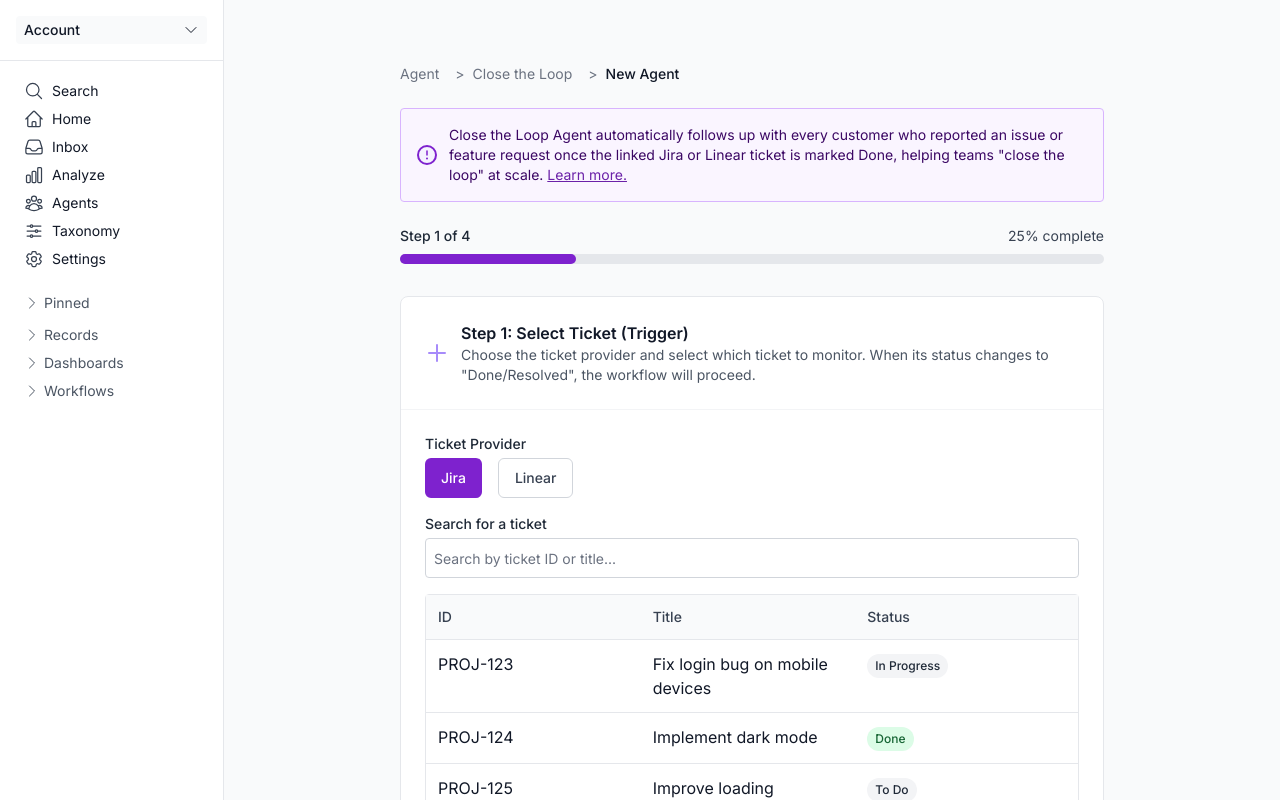
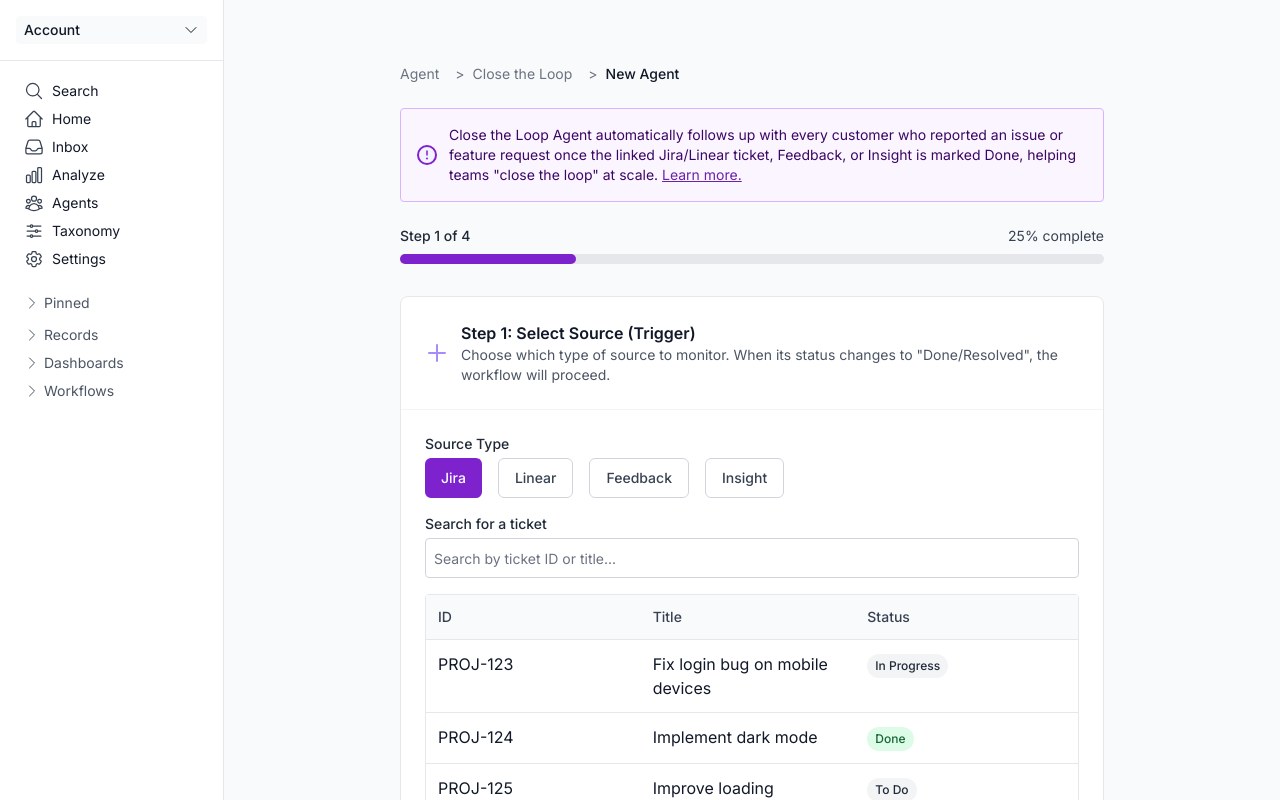
Before and after one commit to birkanicacan/proj-phx-dev, a Next.js app: page /agents/close-the-loop/new in a window 1280 px wide. Built offline with nearby package versions, Linux system fonts and the light colour scheme; sample sign-in values are in the browser's storage.

Commit message:
close the loop agent updated

```diff
--- a/app/agents/close-the-loop/new/page.tsx
+++ b/app/agents/close-the-loop/new/page.tsx
@@ -10,6 +10,8 @@ import {
   DialogTitle,
 } from '@/components/ui/dialog';
 import { useRouter } from 'next/navigation';
+import { FeedbackRecord } from '@/app/types/feedback';
+import { InsightRecord } from '@/app/types/insights';
 
 // UI components defined inline
 const Label = ({ htmlFor, className, children }: { htmlFor?: string; className?: string; children: React.ReactNode }) => (
@@ -89,9 +91,9 @@ const Checkbox = ({ id, label, checked, onChange }: { id: string, label: string,
 export default function CloseTheLoopAgentCreate() {
   const router = useRouter();
   const [currentStep, setCurrentStep] = useState(1);
-  const [ticketProvider, setTicketProvider] = useState('jira');
+  const [sourceType, setSourceType] = useState<'jira' | 'linear' | 'feedback' | 'insight'>('jira');
   const [ticketSearch, setTicketSearch] = useState('');
-  const [selectedTicket, setSelectedTicket] = useState('');
+  const [selectedSource, setSelectedSource] = useState('');
   const [feedbackChannels, setFeedbackChannels] = useState({
     zendesk: false,
     twitter: false,
@@ -118,6 +120,20 @@ export default function CloseTheLoopAgentCreate() {
     { id: 'LIN-125', title: 'Fix billing issues', status: 'Backlog' }
   ];
 
+  // Mock feedback data
+  const feedbackRecords = [
+    { id: 'FB-001', title: 'Would love to see dark mode implementation', source: 'Zendesk', status: 'New' },
+    { id: 'FB-002', title: 'App crashes when uploading large files', source: 'App Store', status: 'Investigating' },
+    { id: 'FB-003', title: 'Need better onboarding experience', source: 'Twitter', status: 'Resolved' }
+  ];
+
+  // Mock insight data
+  const insightRecords = [
+    { id: 'INS-001', title: 'Dark Mode Feature Request', category: 'Improvement', status: 'New' },
+    { id: 'INS-002', title: 'Large File Upload Issues', category: 'Complaint', status: 'In Progress' },
+    { id: 'INS-003', title: 'Mobile App Performance Issues', category: 'Complaint', status: 'In Progress' }
+  ];
+
   // Generate recipient list based on selected channels
   const generateRecipientList = () => {
     let recipients = [];
@@ -142,7 +158,7 @@ export default function CloseTheLoopAgentCreate() {
   const generateMessage = () => {
     const generatedMessage = `Dear valued customer,
 
-We wanted to let you know that the issue you reported regarding "${selectedTicket}" has been resolved.
+We wanted to let you know that the issue you reported regarding "${selectedSource}" has been resolved.
 
 Our team has worked diligently to address the concerns you raised, and we've implemented a solution that should improve your experience.
 
@@ -197,36 +213,69 @@ The Product Team`;
                 <svg width="24" height="24" fill="none" viewBox="0 0 24 24"><path d="M12 4v16m8-8H4" stroke="#a78bfa" strokeWidth="2" strokeLinecap="round"/></svg>
               </span>
               <div>
-                <div className="font-semibold text-gray-900">Step 1: Select Ticket (Trigger)</div>
-                <div className="text-gray-600 text-sm">Choose the ticket provider and select which ticket to monitor. When its status changes to "Done/Resolved", the workflow will proceed.</div>
+                <div className="font-semibold text-gray-900">Step 1: Select Source (Trigger)</div>
+                <div className="text-gray-600 text-sm">Choose which type of source to monitor. When its status changes to "Done/Resolved", the workflow will proceed.</div>
               </div>
             </div>
             <div className="p-6 space-y-4">
               <div>
-                <Label htmlFor="ticket-provider" className="block text-sm font-medium text-gray-800 mb-1">Ticket Provider</Label>
-                <div className="flex gap-4 mb-4">
+                <Label htmlFor="source-type" className="block text-sm font-medium text-gray-800 mb-1">Source Type</Label>
+                <div className="flex flex-wrap gap-4 mb-4">
                   <Button
-                    variant={ticketProvider === 'jira' ? 'default' : 'outline'}
-                    className={ticketProvider === 'jira' ? 'bg-purple-700 text-white hover:bg-purple-800' : 'border-gray-300 text-gray-700 hover:bg-gray-50 hover:text-gray-900'}
-                    onClick={() => setTicketProvider('jira')}
+                    variant={sourceType === 'jira' ? 'default' : 'outline'}
+                    className={sourceType === 'jira' ? 'bg-purple-700 text-white hover:bg-purple-800' : 'border-gray-300 text-gray-700 hover:bg-gray-50 hover:text-gray-900'}
+                    onClick={() => {
+                      setSourceType('jira');
+                      setSelectedSource('');
+                    }}
                   >
                     Jira
                   </Button>
                   <Button
-                    variant={ticketProvider === 'linear' ? 'default' : 'outline'}
-                    className={ticketProvider === 'linear' ? 'bg-purple-700 text-white hover:bg-purple-800' : 'border-gray-300 text-gray-700 hover:bg-gray-50 hover:text-gray-900'}
-                    onClick={() => setTicketProvider('linear')}
+                    variant={sourceType === 'linear' ? 'default' : 'outline'}
+                    className={sourceType === 'linear' ? 'bg-purple-700 text-white hover:bg-purple-800' : 'border-gray-300 text-gray-700 hover:bg-gray-50 hover:text-gray-900'}
+                    onClick={() => {
+                      setSourceType('linear');
+                      setSelectedSource('');
+                    }}
                   >
                     Linear
+                  </Button>
+                  <Button
+                    variant={sourceType === 'feedback' ? 'default' : 'outline'}
+                    className={sourceType === 'feedback' ? 'bg-purple-700 text-white hover:bg-purple-800' : 'border-gray-300 text-gray-700 hover:bg-gray-50 hover:text-gray-900'}
+                    onClick={() => {
+                      setSourceType('feedback');
+                      setSelectedSource('');
+                    }}
+                  >
+                    Feedback
+                  </Button>
+                  <Button
+                    variant={sourceType === 'insight' ? 'default' : 'outline'}
+                    className={sourceType === 'insight' ? 'bg-purple-700 text-white hover:bg-purple-800' : 'border-gray-300 text-gray-700 hover:bg-gray-50 hover:text-gray-900'}
+                    onClick={() => {
+                      setSourceType('insight');
+                      setSelectedSource('');
+                    }}
+                  >
+                    Insight
                   </Button>
                 </div>
               </div>
 
               <div>
-                <Label htmlFor="ticket-search" className="block text-sm font-medium text-gray-800 mb-1">Search for a ticket</Label>
+                <Label htmlFor="source-search" className="block text-sm font-medium text-gray-800 mb-1">
+                  {sourceType === 'jira' || sourceType === 'linear'
+                    ? 'Search for a ticket'
+                    : sourceType === 'feedback'
+                      ? 'Search for feedback'
+                      : 'Search for insight'
+                  }
+                </Label>
                 <Input
-                  id="ticket-search"
-                  placeholder="Search by ticket ID or title..."
+                  id="source-search"
+                  placeholder={`Search by ${sourceType === 'jira' || sourceType === 'linear' ? 'ticket ID or title' : 'ID or content'}...`}
                   value={ticketSearch}
                   onChange={(e: React.ChangeEvent<HTMLInputElement>) => setTicketSearch(e.target.value)}
                   className="w-full border border-gray-300 rounded p-2 text-gray-900 mb-4 placeholder:text-gray-500 focus:border-purple-700 focus:ring-purple-700"
@@ -235,14 +284,19 @@ The Product Team`;
                 <div className="border border-gray-200 rounded">
                   <div className="grid grid-cols-3 gap-4 p-3 border-b border-gray-200 bg-gray-50">
                     <div className="text-sm font-medium text-gray-700">ID</div>
-                    <div className="text-sm font-medium text-gray-700">Title</div>
-                    <div className="text-sm font-medium text-gray-700">Status</div>
+                    <div className="text-sm font-medium text-gray-700">
+                      {sourceType === 'jira' || sourceType === 'linear' ? 'Title' : sourceType === 'feedback' ? 'Content' : 'Title'}
+                    </div>
+                    <div className="text-sm font-medium text-gray-700">
+                      {sourceType === 'feedback' ? 'Source' : 'Status'}
+                    </div>
                   </div>
-                  {(ticketProvider === 'jira' ? jiraTickets : linearTickets).map((ticket) => (
+
+                  {sourceType === 'jira' && jiraTickets.map((ticket) => (
                     <div
                       key={ticket.id}
-                      className={`grid grid-cols-3 gap-4 p-3 border-b border-gray-200 last:border-0 hover:bg-gray-50 cursor-pointer ${selectedTicket === ticket.id ? 'bg-purple-50' : ''}`}
-                      onClick={() => setSelectedTicket(ticket.id)}
+                      className={`grid grid-cols-3 gap-4 p-3 border-b border-gray-200 last:border-0 hover:bg-gray-50 cursor-pointer ${selectedSource === ticket.id ? 'bg-purple-50' : ''}`}
+                      onClick={() => setSelectedSource(ticket.id)}
                     >
                       <div className="text-gray-900">{ticket.id}</div>
                       <div className="text-gray-900">{ticket.title}</div>
@@ -251,6 +305,58 @@ The Product Team`;
                           ticket.status === 'Done' ? 'bg-green-100 text-green-800' : 'bg-gray-100 text-gray-800'
                         }`}>
                           {ticket.status}
+                        </span>
+                      </div>
+                    </div>
+                  ))}
+
+                  {sourceType === 'linear' && linearTickets.map((ticket) => (
+                    <div
+                      key={ticket.id}
+                      className={`grid grid-cols-3 gap-4 p-3 border-b border-gray-200 last:border-0 hover:bg-gray-50 cursor-pointer ${selectedSource === ticket.id ? 'bg-purple-50' : ''}`}
+                      onClick={() => setSelectedSource(ticket.id)}
+                    >
+                      <div className="text-gray-900">{ticket.id}</div>
+                      <div className="text-gray-900">{ticket.title}</div>
+                      <div>
+                        <span className={`inline-flex items-center px-2 py-1 rounded-full text-xs font-medium ${
+                          ticket.status === 'Done' ? 'bg-green-100 text-green-800' : 'bg-gray-100 text-gray-800'
+                        }`}>
+                          {ticket.status}
+                        </span>
+                      </div>
+                    </div>
+                  ))}
+
+                  {sourceType === 'feedback' && feedbackRecords.map((feedback) => (
+                    <div
+                      key={feedback.id}
+                      className={`grid grid-cols-3 gap-4 p-3 border-b border-gray-200 last:border-0 hover:bg-gray-50 cursor-pointer ${selectedSource === feedback.id ? 'bg-purple-50' : ''}`}
+                      onClick={() => setSelectedSource(feedback.id)}
+                    >
+                      <div className="text-gray-900">{feedback.id}</div>
+                      <div className="text-gray-900">{feedback.title}</div>
+                      <div>
+                        <span className="inline-flex items-center px-2 py-1 rounded-full text-xs font-medium bg-blue-100 text-blue-800">
+                          {feedback.source}
+                        </span>
+                      </div>
+                    </div>
+                  ))}
+
+                  {sourceType === 'insight' && insightRecords.map((insight) => (
+                    <div
+                      key={insight.id}
+                      className={`grid grid-cols-3 gap-4 p-3 border-b border-gray-200 last:border-0 hover:bg-gray-50 cursor-pointer ${selectedSource === insight.id ? 'bg-purple-50' : ''}`}
+                      onClick={() => setSelectedSource(insight.id)}
+                    >
+                      <div className="text-gray-900">{insight.id}</div>
+                      <div className="text-gray-900">{insight.title}</div>
+                      <div>
+                        <span className={`inline-flex items-center px-2 py-1 rounded-full text-xs font-medium ${
+                          insight.category === 'Improvement' ? 'bg-blue-100 text-blue-800' : 'bg-orange-100 text-orange-800'
+                        }`}>
+                          {insight.status}
                         </span>
                       </div>
                     </div>
@@ -460,7 +566,7 @@ The Product Team`;
         <span className="mr-3 text-purple-800">
           <svg width="20" height="20" fill="none" viewBox="0 0 20 20"><circle cx="10" cy="10" r="9" stroke="#7e22ce" strokeWidth="2" fill="#f5f3ff"/><path d="M10 6v4" stroke="#7e22ce" strokeWidth="1.5" strokeLinecap="round"/><circle cx="10" cy="13.5" r="1" fill="#7e22ce"/></svg>
         </span>
-        <span className="text-sm text-purple-950">Close the Loop Agent automatically follows up with every customer who reported an issue or feature request once the linked Jira or Linear ticket is marked Done, helping teams "close the loop" at scale. <a href="#" className="underline text-purple-800 hover:text-purple-900">Learn more.</a></span>
+        <span className="text-sm text-purple-950">Close the Loop Agent automatically follows up with every customer who reported an issue or feature request once the linked Jira/Linear ticket, Feedback, or Insight is marked Done, helping teams "close the loop" at scale. <a href="#" className="underline text-purple-800 hover:text-purple-900">Learn more.</a></span>
       </div>
 
       {/* Progress bar */}
@@ -492,7 +598,7 @@ The Product Team`;
           <Button
             onClick={() => setCurrentStep(currentStep + 1)}
             className="bg-purple-700 hover:bg-purple-800 text-white"
-            disabled={currentStep === 1 && !selectedTicket}
+            disabled={currentStep === 1 && !selectedSource}
           >
             Continue
           </Button>
```
